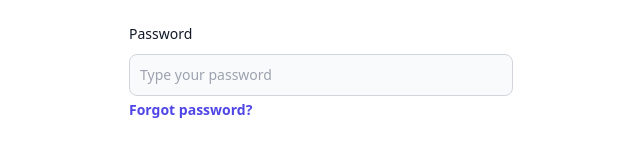
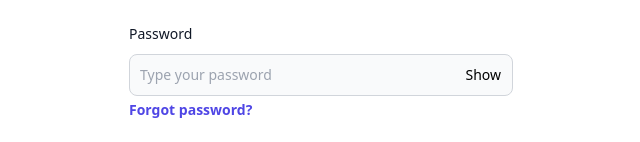
Before and after one commit to TitanEkanayake/Notes-App, a React (Vite) app: page / in a window 1280 px wide. Shown: the part 396-538 px from the top of the page, without its empty margins (319-959 px from the left). Built offline with nearby package versions, Linux system fonts and the light colour scheme; no server answers.

Commit message:
Password show hide feature to login and signup pages

```diff
--- a/src/components/Login.jsx
+++ b/src/components/Login.jsx
@@ -11,9 +11,14 @@ const Login = () => {
   const [email, setEmail] = useState("");
   const [password, setPassword] = useState("");
   const [showForgetPasswordPopup, setShowForgetPasswordPopup] = useState(false);
+  const [isPasswordVisible, setIsPasswordVisible] = useState(false);
   const dispatch = useDispatch();
   const { loading } = useSelector((state) => state.user);
   const navigate = useNavigate();
+
+  const togglePasswordVisibility = () => {
+    setIsPasswordVisible(!isPasswordVisible);
+  };
 
   const handleForgetPassword = () => {
     setShowForgetPasswordPopup(true);
@@ -89,18 +94,24 @@ const Login = () => {
                 Password
               </label>
             </div>
-            <div className="mt-2">
+            <div className="mt-2 relative">
               <input
                 id="password"
                 name="password"
-                type="password"
+                type={isPasswordVisible ? "text" : "password"}
                 autoComplete="current-password"
                 value={password}
                 onChange={(e) => setPassword(e.target.value)}
-                className="bg-gray-50 border border-gray-300 text-gray-900 sm:text-sm rounded-lg focus:ring-primary-600 focus:border-primary-600 block w-full p-2.5 "
+                className="bg-gray-50 border border-gray-300 text-gray-900 sm:text-sm rounded-lg focus:ring-primary-600 focus:border-primary-600 block w-full p-2.5 pr-12"
                 placeholder="Type your password"
                 required
               />
+              <div
+                onClick={togglePasswordVisibility}
+                className="absolute inset-y-0 right-0 pr-3 flex items-center text-sm leading-5 cursor-pointer"
+              >
+                {isPasswordVisible ? "Hide" : "Show"}
+              </div>
             </div>
             <div className="text-sm pt-1">
               <a
--- a/src/components/Signup.jsx
+++ b/src/components/Signup.jsx
@@ -10,9 +10,14 @@ const Signup = () => {
   const [name, setName] = useState("");
   const [email, setEmail] = useState("");
   const [password, setPassword] = useState("");
+  const [isPasswordVisible, setIsPasswordVisible] = useState(false);
   const dispatch = useDispatch();
   const navigate = useNavigate();
   const { loading } = useSelector((state) => state.user);
+
+  const togglePasswordVisibility = () => {
+    setIsPasswordVisible(!isPasswordVisible);
+  };
 
   const handleSubmit = (e) => {
     e.preventDefault();
@@ -99,18 +104,24 @@ const Signup = () => {
                 Password
               </label>
             </div>
-            <div className="mt-2">
+            <div className="mt-2 relative">
               <input
                 id="password"
                 name="password"
-                type="password"
+                type={isPasswordVisible ? "text" : "password"}
                 autoComplete="current-password"
                 value={password}
                 onChange={(e) => setPassword(e.target.value)}
-                className="bg-gray-50 border border-gray-300 text-gray-900 sm:text-sm rounded-lg focus:ring-primary-600 focus:border-primary-600 block w-full p-2.5 "
+                className="bg-gray-50 border border-gray-300 text-gray-900 sm:text-sm rounded-lg focus:ring-primary-600 focus:border-primary-600 block w-full p-2.5 pr-12"
                 placeholder="Type your password"
                 required
               />
+              <div
+                onClick={togglePasswordVisibility}
+                className="absolute inset-y-0 right-0 pr-3 flex items-center text-sm leading-5 cursor-pointer"
+              >
+                {isPasswordVisible ? "Hide" : "Show"}
+              </div>
             </div>
           </div>
 
```
